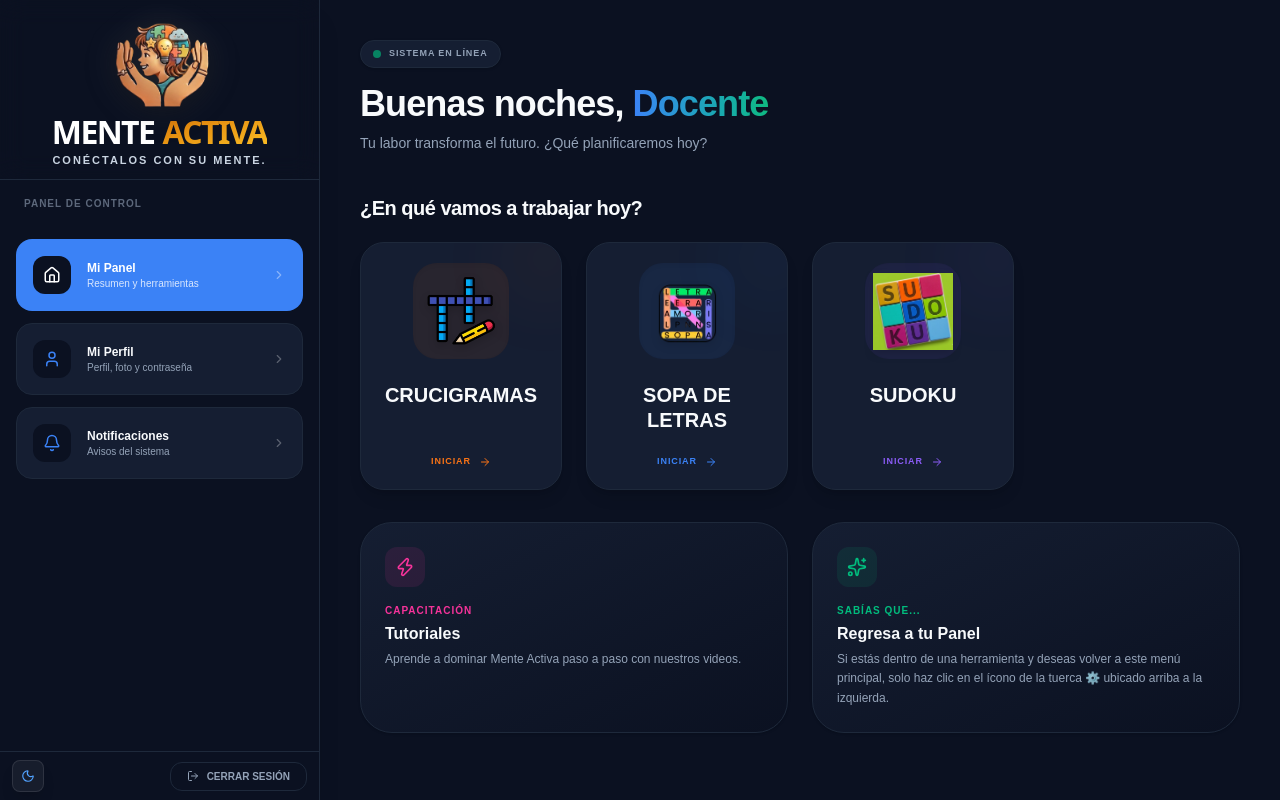
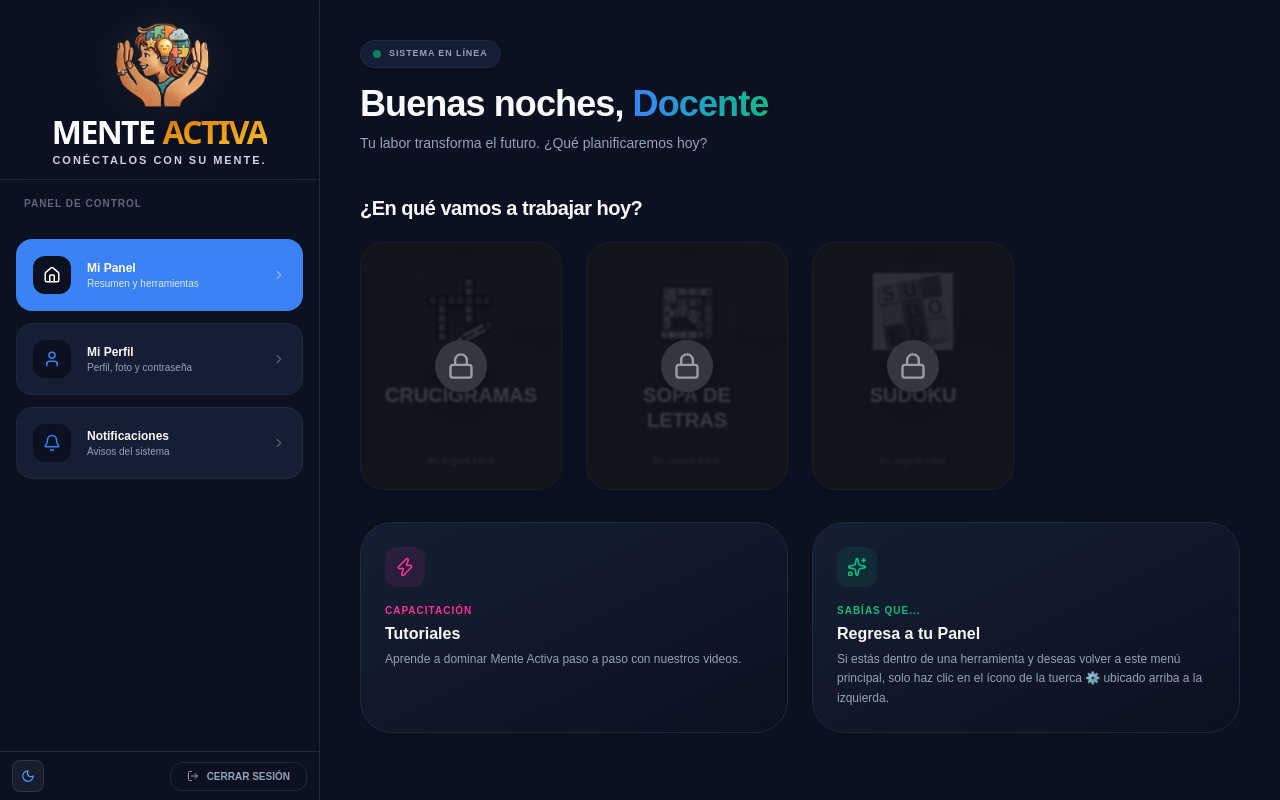
Before and after one commit to administracionmenteactiva-debug/menteactiva, a React (Vite) app: page /user in a window 1280 px wide. Built offline with nearby package versions, Linux system fonts and the light colour scheme; no server answers; the database is empty.

Commit message:
Enforce tool permissions on dashboard cards

```diff
--- a/src/core/components/user/DashboardSection.jsx
+++ b/src/core/components/user/DashboardSection.jsx
@@ -70,6 +70,7 @@ const DashboardSection = () => {
     const cards = [
         {
             title: "CRUCIGRAMAS",
+            dbName: "Crucigramas",
             icon: <img src={crucigramaIcon} alt="Crucigramas" className="w-20 h-20 object-contain drop-shadow-lg" />,
             color: "#f97316",
             bg: "bg-orange-500",
@@ -78,6 +79,7 @@ const DashboardSection = () => {
         },
         {
             title: "SOPA DE LETRAS",
+            dbName: "Sopa de Letras",
             icon: <img src={sopaIcon} alt="Sopa de Letras" className="w-20 h-20 object-contain drop-shadow-lg" />,
             color: "#3b82f6",
             bg: "bg-blue-500",
@@ -86,6 +88,7 @@ const DashboardSection = () => {
         },
         {
             title: "SUDOKU",
+            dbName: "Sudoku",
             icon: <img src={sudokuIcon} alt="Sudoku" className="w-20 h-20 object-contain drop-shadow-lg" />,
             color: "#8b5cf6", // Purple color to distinguish it
             bg: "bg-violet-500",
@@ -144,14 +147,20 @@ const DashboardSection = () => {
                 </h2>
                 <div className="grid grid-cols-1 md:grid-cols-2 lg:grid-cols-3 xl:grid-cols-4 gap-6">
                     {cards.map((card, idx) => {
-                        const blocked = isExpired && !isAdmin;
+                        const hasAccess = isAdmin || (user?.allowedTools && user.allowedTools.includes(card.dbName));
+                        const isBlockedDueToExpired = isExpired && !isAdmin;
+                        const blocked = isBlockedDueToExpired || !hasAccess;
 
                         return (
                         <div
                             key={idx}
                             onClick={() => {
                                 if (blocked) {
-                                    alert("⏳ Tu suscripción ha vencido. Por favor contacta a soporte para renovar y recuperar el acceso.");
+                                    if (isBlockedDueToExpired) {
+                                        alert("⏳ Tu suscripción ha vencido. Por favor contacta a soporte para renovar y recuperar el acceso.");
+                                    } else {
+                                        alert("🔒 No tienes acceso a esta herramienta. Por favor contacta a soporte para adquirirla.");
+                                    }
                                     window.open(wspLink, '_blank');
                                 } else {
                                     navigate(card.path);
```
